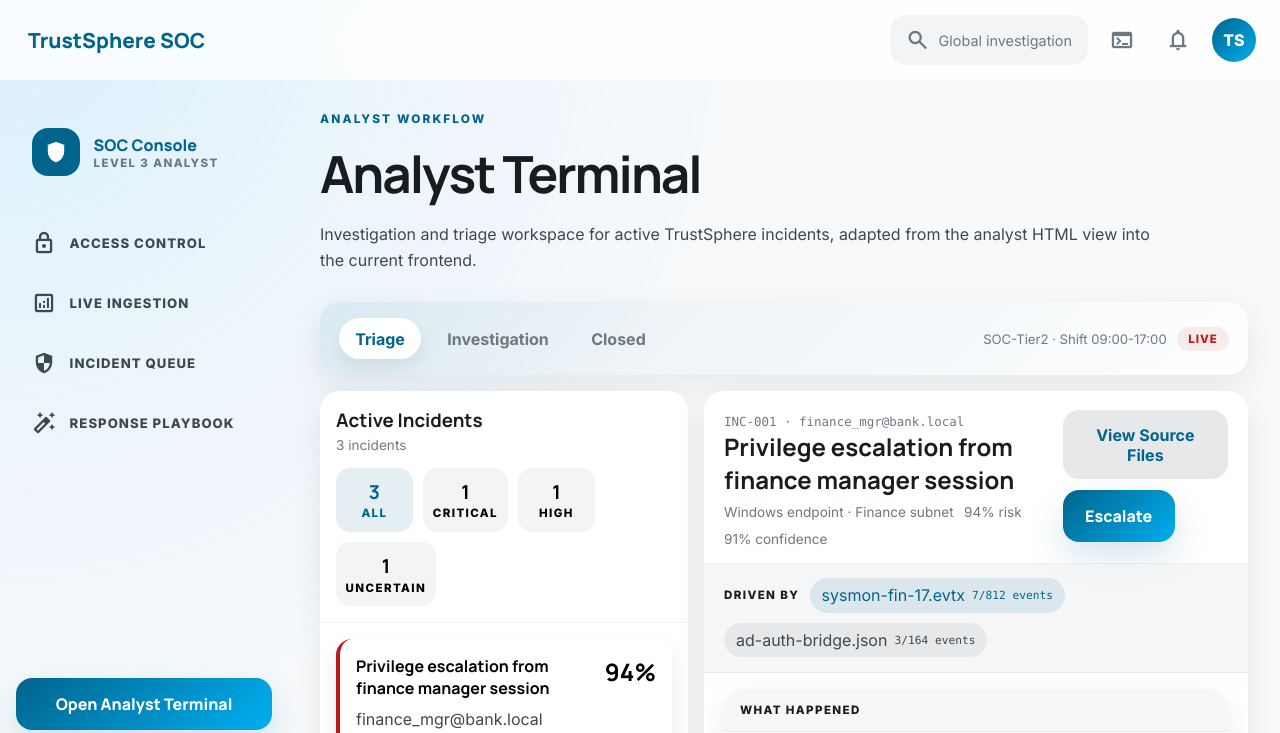
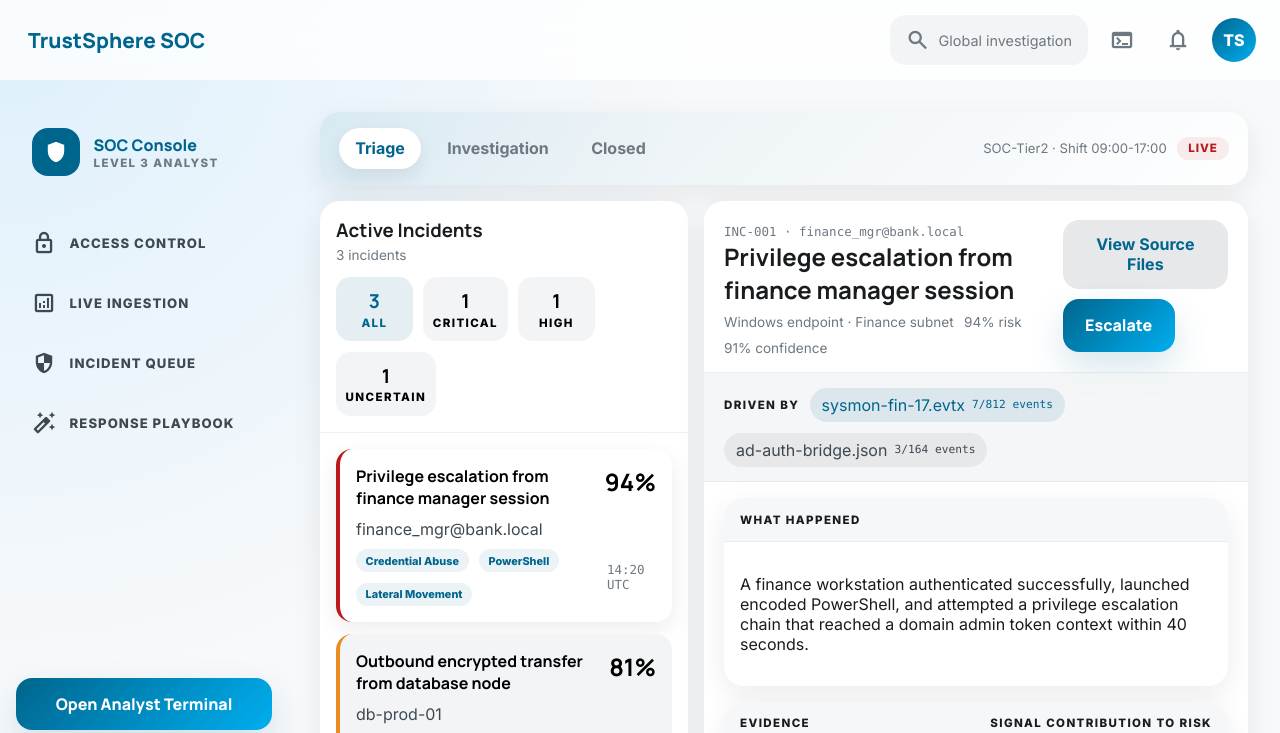
Before and after one commit to sadiasakharkar/TrustSphere-SOC, a Next.js app in the folder frontend/: page /terminal in a window 1280 px wide. Shown: the top 733 px of the page. Built offline with nearby package versions, Linux system fonts and the light colour scheme.

Commit message:
Remove terminal page header section

```diff
--- a/frontend/app/terminal/page.js
+++ b/frontend/app/terminal/page.js
@@ -44,11 +44,7 @@ export default function TerminalPage() {
   };
 
   return (
-    <AppShell
-      eyebrow="Analyst Workflow"
-      title="Analyst Terminal"
-      description="Investigation and triage workspace for active TrustSphere incidents, adapted from the analyst HTML view into the current frontend."
-    >
+    <AppShell>
       <section className="analyst-terminal">
         <div className="terminal-topbar">
           <div className="terminal-tabs">
--- a/frontend/components/AppShell.js
+++ b/frontend/components/AppShell.js
@@ -7,6 +7,7 @@ import { navItems } from "@/lib/data";
 
 export default function AppShell({ eyebrow, title, description, actions, children }) {
   const pathname = usePathname();
+  const showHeader = title || description || eyebrow || actions;
 
   return (
     <div className="app-shell">
@@ -68,14 +69,16 @@ export default function AppShell({ eyebrow, title, description, actions, childre
       </aside>
 
       <main className="canvas">
+        {showHeader ? (
           <section className="page-header">
             <div>
               {eyebrow ? <p className="eyebrow">{eyebrow}</p> : null}
-            <h1>{title}</h1>
-            <p className="page-copy">{description}</p>
+              {title ? <h1>{title}</h1> : null}
+              {description ? <p className="page-copy">{description}</p> : null}
             </div>
             {actions ? <div className="page-actions">{actions}</div> : null}
           </section>
+        ) : null}
         {children}
       </main>
     </div>
```
Lines whose indentation alone changed are shown as unchanged.
